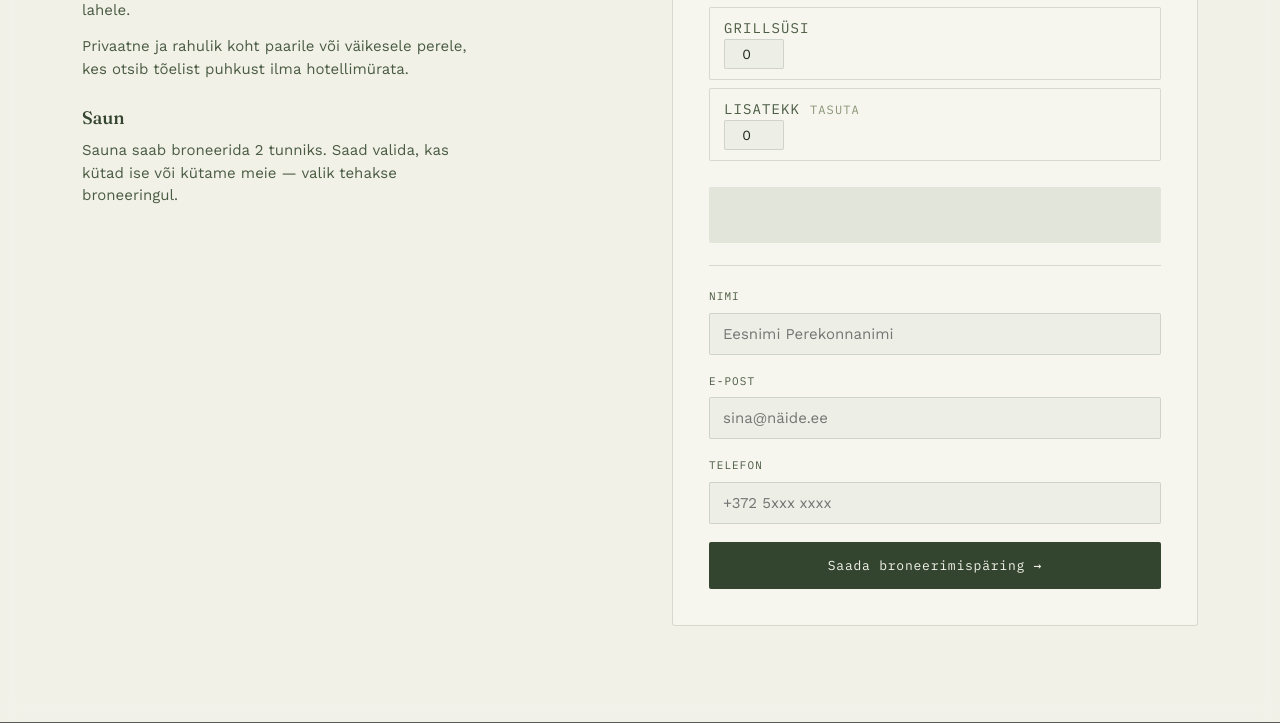
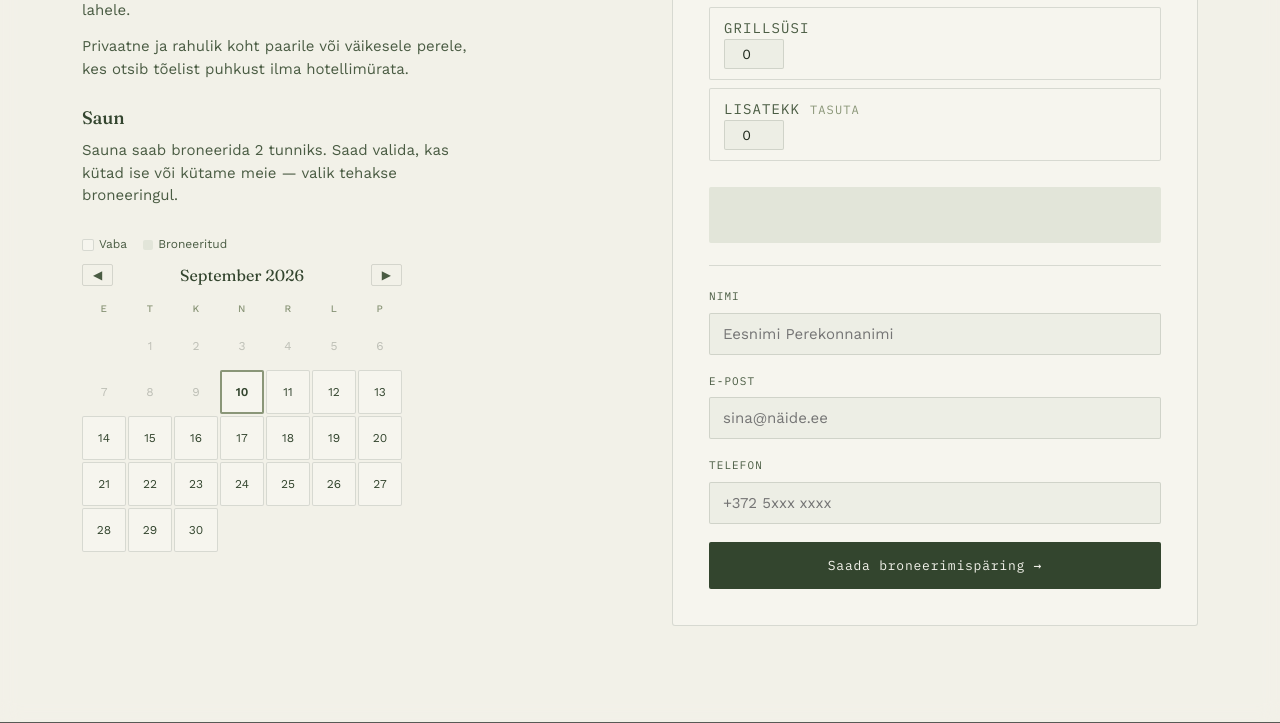
Before and after one commit to m1tsui/wwwannikse, a FastAPI app: page /ee/majutus/vaike-maja in a window 1280 px wide. Shown: the part 950-1673 px from the top of the page. Run offline with FastAPI, Linux system fonts and the light colour scheme; data that the repository does not hold is empty.

Commit message:
feat: saadavuse kalender majutuse lehel (üks kuu, navigatsioon, hõivatud kuupäevad)
Co-Authored-By: Claude Sonnet 4.6 <noreply@anthropic.com>
Claude-Session: https://claude.ai/code/session_017yhzPe9vmkkHmzvgsC2XDu

```diff
--- a/main.py
+++ b/main.py
@@ -202,6 +202,7 @@ def inglise(request: Request):
 def vaike_maja(request: Request, viga: str = None):
     ctx = _vaike_maja_ctx()
     ctx["viga"] = viga
+    ctx["saadavus"] = get_saadavuse_andmed(1)
     return templates.TemplateResponse(request, "et/majutus/vaike-maja.html", ctx)
 
 
--- a/static/styles.css
+++ b/static/styles.css
@@ -842,6 +842,117 @@
   .hind-viga { font-size: 13px; color: var(--rust); }
   .hind-puudub { font-size: 13px; color: var(--pine-dim); }
 
+  /* Kalender */
+  .kalender-plokk {
+    margin: 28px 0 0;
+    max-width: 320px;
+  }
+
+  .kalender-legend {
+    display: flex;
+    gap: 16px;
+    font-size: 12px;
+    color: var(--pine-dim);
+    margin-bottom: 10px;
+  }
+
+  .kal-legend-vaba::before {
+    content: "";
+    display: inline-block;
+    width: 10px; height: 10px;
+    border-radius: 2px;
+    background: var(--paper);
+    border: 1px solid var(--line);
+    margin-right: 5px;
+    vertical-align: middle;
+  }
+
+  .kal-legend-broneeritud::before {
+    content: "";
+    display: inline-block;
+    width: 10px; height: 10px;
+    border-radius: 2px;
+    background: var(--bg-alt);
+    margin-right: 5px;
+    vertical-align: middle;
+  }
+
+  .kal-nav {
+    display: flex;
+    align-items: center;
+    justify-content: space-between;
+    margin-bottom: 10px;
+  }
+
+  .kal-kuupealkiri {
+    font-family: var(--display);
+    font-size: 16px;
+    color: var(--pine);
+  }
+
+  .kal-nav-btn {
+    background: none;
+    border: 1px solid var(--line);
+    border-radius: 2px;
+    padding: 4px 10px;
+    cursor: pointer;
+    color: var(--pine-dim);
+    font-size: 12px;
+    line-height: 1;
+  }
+
+  .kal-nav-btn:hover:not([disabled]) {
+    border-color: var(--reed);
+    color: var(--pine);
+  }
+
+  .kal-nav-btn[disabled] { opacity: 0.3; cursor: default; }
+
+  .kal-grid {
+    display: grid;
+    grid-template-columns: repeat(7, 1fr);
+    gap: 2px;
+  }
+
+  .kal-ph {
+    text-align: center;
+    font-size: 10px;
+    font-weight: 500;
+    letter-spacing: 0.05em;
+    text-transform: uppercase;
+    color: var(--reed);
+    padding: 4px 0 6px;
+  }
+
+  .kal-cell {
+    aspect-ratio: 1;
+    display: flex;
+    align-items: center;
+    justify-content: center;
+    font-size: 12px;
+    border-radius: 2px;
+  }
+
+  .kal-vaba {
+    background: var(--paper);
+    color: var(--pine);
+    border: 1px solid var(--line);
+  }
+
+  .kal-broneeritud {
+    background: var(--bg-alt);
+    color: var(--reed);
+    text-decoration: line-through;
+  }
+
+  .kal-hall { color: rgba(32,42,30,0.25); }
+
+  .kal-taana {
+    outline: 2px solid var(--reed);
+    outline-offset: -2px;
+    font-weight: 600;
+  }
+
   /* Lisateenused — fieldset */
   .form-lisateenused {
     border: none;
--- a/templates/et/majutus/vaike-maja.html
+++ b/templates/et/majutus/vaike-maja.html
@@ -77,6 +77,92 @@
             <h3>Saun</h3>
             <p>Sauna saab broneerida 2 tunniks. Saad valida, kas kütad ise või kütame meie — valik tehakse broneeringul.</p>
           </div>
+
+          <div class="kalender-plokk">
+            <div class="kalender-legend">
+              <span class="kal-legend-vaba">Vaba</span>
+              <span class="kal-legend-broneeritud">Broneeritud</span>
+            </div>
+            <div id="kalender"></div>
+          </div>
+
+          <script>
+          const SAADAVUS = {{ saadavus | tojson }};
+          const KUUD = ["Jaanuar","Veebruar","Märts","Aprill","Mai","Juuni","Juuli","August","September","Oktoober","November","Detsember"];
+          const NP = ["E","T","K","N","R","L","P"];
+          let calY, calM;
+
+          function ds(y, m, d) {
+            return y + "-" + String(m+1).padStart(2,"0") + "-" + String(d).padStart(2,"0");
+          }
+
+          function isBlocked(s) {
+            return SAADAVUS.blocked.some(r => s >= r.from && s < r.to);
+          }
+
+          function inSeason(s) {
+            if (!SAADAVUS.season_start) return true;
+            return s >= SAADAVUS.season_start && s <= SAADAVUS.season_end;
+          }
+
+          function renderKal() {
+            const el = document.getElementById("kalender");
+            const today = new Date().toISOString().slice(0,10);
+            const last = new Date(calY, calM+1, 0).getDate();
+            let dow = new Date(calY, calM, 1).getDay();
+            dow = dow === 0 ? 6 : dow - 1; // Mon=0
+
+            const prevM = new Date(calY, calM-1, 1);
+            const nextM = new Date(calY, calM+1, 1);
+            let prevDis = "", nextDis = "";
+            if (SAADAVUS.season_start) {
+              const ss = new Date(SAADAVUS.season_start);
+              const se = new Date(SAADAVUS.season_end);
+              if (prevM < new Date(ss.getFullYear(), ss.getMonth(), 1)) prevDis = "disabled";
+              if (nextM > new Date(se.getFullYear(), se.getMonth(), 1)) nextDis = "disabled";
+            }
+
+            let h = `<div class="kal-nav">
+              <button class="kal-nav-btn" onclick="kalNav(-1)" ${prevDis}>&#9664;</button>
+              <span class="kal-kuupealkiri">${KUUD[calM]} ${calY}</span>
+              <button class="kal-nav-btn" onclick="kalNav(1)" ${nextDis}>&#9654;</button>
+            </div><div class="kal-grid">`;
+
+            NP.forEach(p => { h += `<div class="kal-ph">${p}</div>`; });
+            for (let i=0; i<dow; i++) h += `<div class="kal-cell"></div>`;
+
+            for (let d=1; d<=last; d++) {
+              const s = ds(calY, calM, d);
+              let cls = "kal-cell ";
+              if (!inSeason(s) || s < today) cls += "kal-hall";
+              else if (isBlocked(s))         cls += "kal-broneeritud";
+              else                           cls += "kal-vaba";
+              if (s === today) cls += " kal-taana";
+              h += `<div class="${cls}">${d}</div>`;
+            }
+            h += "</div>";
+            el.innerHTML = h;
+          }
+
+          function kalNav(d) {
+            calM += d;
+            if (calM < 0)  { calM = 11; calY--; }
+            if (calM > 11) { calM = 0;  calY++; }
+            renderKal();
+          }
+
+          document.addEventListener("DOMContentLoaded", function() {
+            const today = new Date();
+            if (SAADAVUS.season_start) {
+              const ss = new Date(SAADAVUS.season_start);
+              if (today < ss) { calY = ss.getFullYear(); calM = ss.getMonth(); }
+              else            { calY = today.getFullYear(); calM = today.getMonth(); }
+            } else {
+              calY = today.getFullYear(); calM = today.getMonth();
+            }
+            renderKal();
+          });
+          </script>
         </div>
 
         <!-- Broneerimisvorm -->
```
